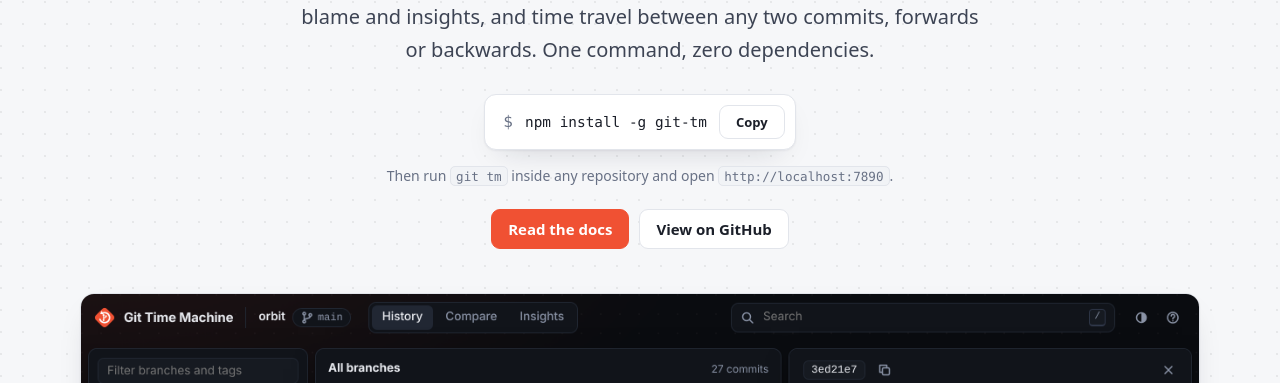
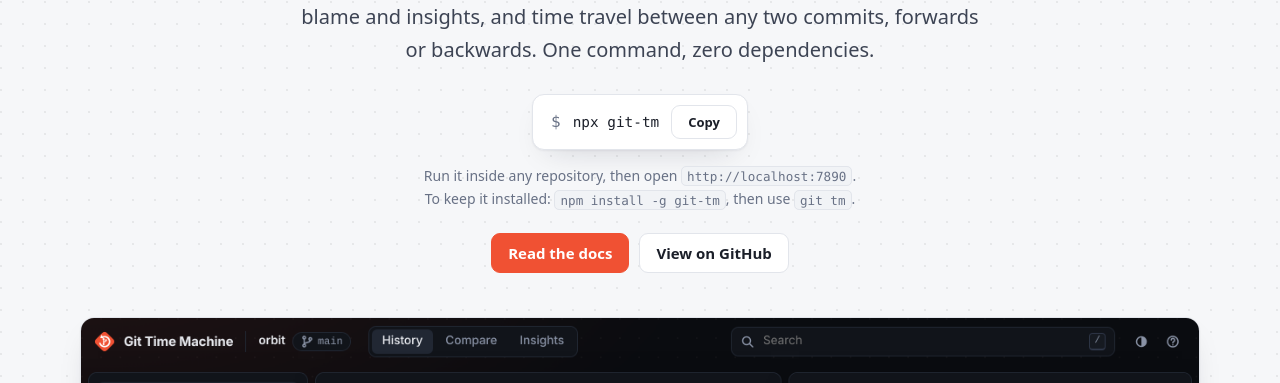
Before and after one commit to nandhu-44/Git-Time-Machine, a website: page docs/index.html in a window 1280 px wide. Shown: the part 417-800 px from the top of the page. Drawn offline with Linux system fonts and the light colour scheme.

Commit message:
Docs: lead with npx git-tm, state the real package size
- Hero install box now shows npx git-tm, with global install below
- Size stat: 55 kB npm download (192 kB unpacked), matching the
  published 1.0.2 tarball (55,179 bytes) and npm's unpacked size

```diff
--- a/docs/index.html
+++ b/docs/index.html
@@ -40,10 +40,11 @@
           and time travel between any two commits, forwards or backwards. One command, zero dependencies.
         </p>
         <div class="install">
-          <span class="prompt">$</span><code>npm install -g git-tm</code>
-          <button class="btn" type="button" data-copy="npm install -g git-tm">Copy</button>
+          <span class="prompt">$</span><code>npx git-tm</code>
+          <button class="btn" type="button" data-copy="npx git-tm">Copy</button>
         </div>
-        <p class="hint">Then run <code>git tm</code> inside any repository and open <code>http://localhost:7890</code>.</p>
+        <p class="hint">Run it inside any repository, then open <code>http://localhost:7890</code>.<br />
+          To keep it installed: <code>npm install -g git-tm</code>, then use <code>git tm</code>.</p>
         <div class="cta">
           <a class="btn btn-primary" href="guide.html">Read the docs</a>
           <a class="btn" href="https://github.com/nandhu-44/Git-Time-Machine">View on GitHub</a>
@@ -123,7 +124,7 @@
         </div>
         <div class="stats">
           <div class="stat"><b>0</b><span>runtime dependencies</span></div>
-          <div class="stat"><b>~50 kB</b><span>npm package</span></div>
+          <div class="stat"><b>55 kB</b><span>npm download (192 kB unpacked)</span></div>
           <div class="stat"><b>127.0.0.1</b><span>only reachable from your machine</span></div>
           <div class="stat"><b>Read-only</b><span>never checks out or rewrites anything</span></div>
         </div>
```
